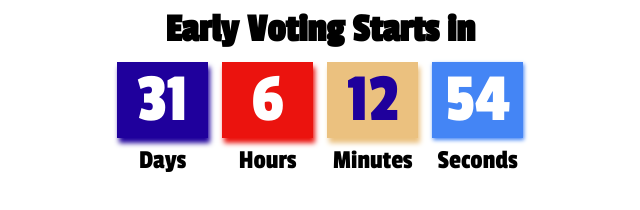
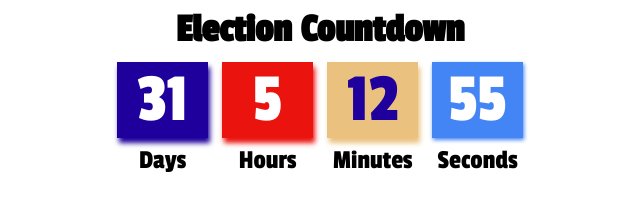
Before and after one commit to StephenDK/iFrameTimer, a website: page index.html in a window 1280 px wide. Shown: the whole page, without its empty margins (320-960 px from the left). Drawn offline with Linux system fonts and the light colour scheme.

Commit message:
Final Changes

```diff
--- a/index.html
+++ b/index.html
@@ -90,7 +90,7 @@
 </head>
 <body>
   <div>
-    <h1 id="heading">Early Voting Starts in</h1>
+    <h1 id="heading">Election Countdown</h1>
     <div class="flex-container">
       <div class="flex-item">
         <div class="value-container" id="days-background">
@@ -129,7 +129,7 @@
 
 <script>
 // Set the date we're counting down to
-var countDownDate = new Date("Nov 8, 2022 01:00:00").getTime();
+var countDownDate = new Date("Nov 8, 2022 00:00:01").getTime();
 
 // Update the count down every 1 second
 var x = setInterval(function() {
```
